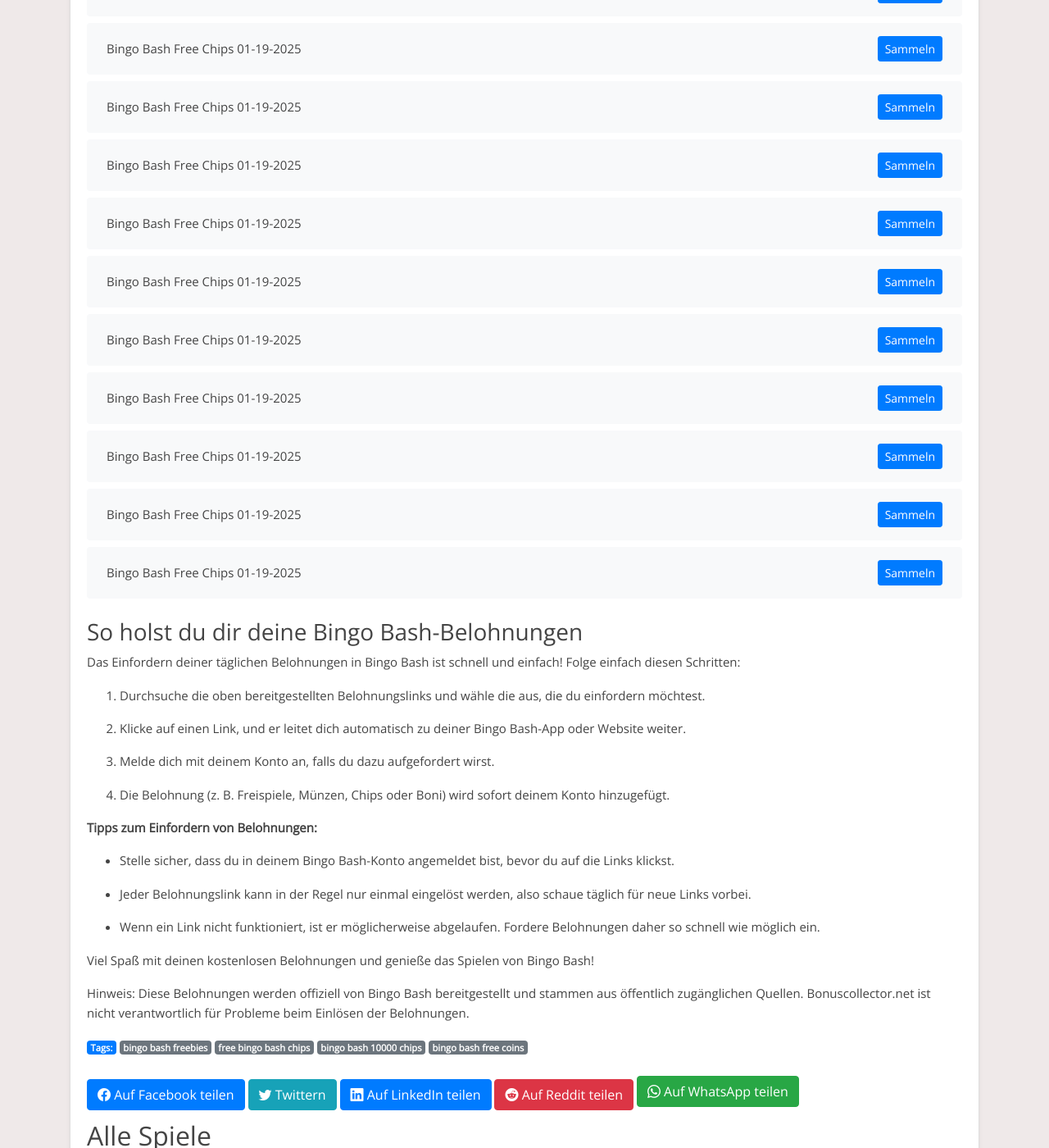
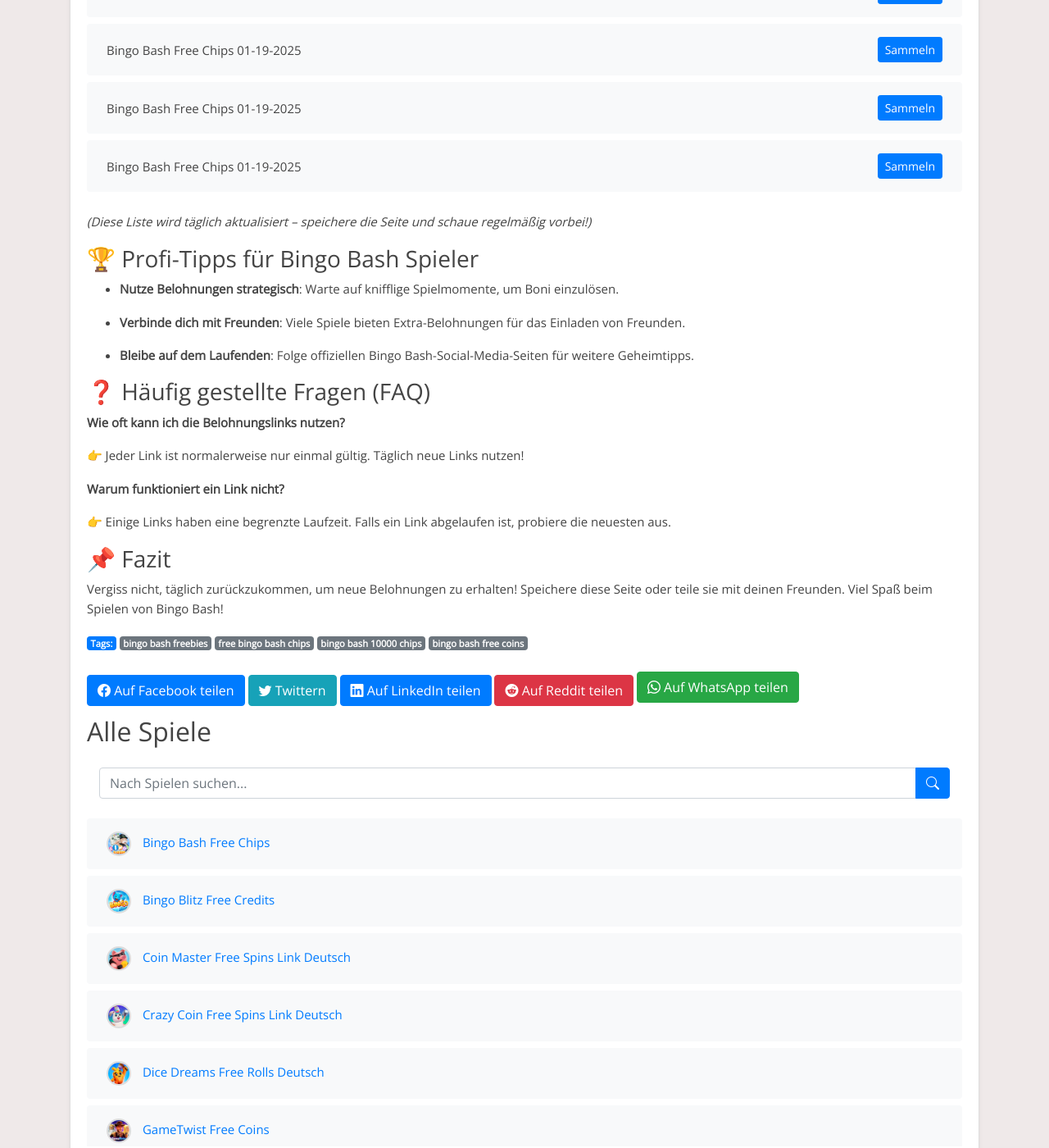
Before and after one commit to Prollad99/bs-de, a Jekyll site: the page built from _posts/2025-01-19-bingo-bash.md, in a window 1280 px wide and 1400 px high, scrolled down 7443 px. Shown: the whole window at 82% size. Built offline with Jekyll 4.4.1, drawn with Linux system fonts in a browser that asks for light colours; some of the changed text lies outside the part shown.

Commit message:
Aktualisiere bingo-bash-Belohnungslinks, Inhalte und Änderungsdatum

```diff
--- a/_includes/bingo-bash_footer.html
+++ b/_includes/bingo-bash_footer.html
@@ -1,27 +1,31 @@
-### So holst du dir deine Bingo Bash-Belohnungen
+*(Diese Liste wird täglich aktualisiert – speichere die Seite und schaue regelmäßig vorbei!)*
 
 
-Das Einfordern deiner täglichen Belohnungen in Bingo Bash ist schnell und einfach! Folge einfach diesen Schritten:
 
-1. Durchsuche die oben bereitgestellten Belohnungslinks und wähle die aus, die du einfordern möchtest.
+### 🏆 Profi-Tipps für Bingo Bash Spieler
 
-2. Klicke auf einen Link, und er leitet dich automatisch zu deiner Bingo Bash-App oder Website weiter.
+- **Nutze Belohnungen strategisch**: Warte auf knifflige Spielmomente, um Boni einzulösen.
 
-3. Melde dich mit deinem Konto an, falls du dazu aufgefordert wirst.
+- **Verbinde dich mit Freunden**: Viele Spiele bieten Extra-Belohnungen für das Einladen von Freunden.
 
-4. Die Belohnung (z. B. Freispiele, Münzen, Chips oder Boni) wird sofort deinem Konto hinzugefügt.
+- **Bleibe auf dem Laufenden**: Folge offiziellen Bingo Bash-Social-Media-Seiten für weitere Geheimtipps.
 
 
-**Tipps zum Einfordern von Belohnungen:**
 
-- Stelle sicher, dass du in deinem Bingo Bash-Konto angemeldet bist, bevor du auf die Links klickst.
+### ❓ Häufig gestellte Fragen (FAQ)
 
-- Jeder Belohnungslink kann in der Regel nur einmal eingelöst werden, also schaue täglich für neue Links vorbei.
+**Wie oft kann ich die Belohnungslinks nutzen?**
 
-- Wenn ein Link nicht funktioniert, ist er möglicherweise abgelaufen. Fordere Belohnungen daher so schnell wie möglich ein.
+👉 Jeder Link ist normalerweise nur einmal gültig. Täglich neue Links nutzen!
 
 
-Viel Spaß mit deinen kostenlosen Belohnungen und genieße das Spielen von Bingo Bash!
+
+**Warum funktioniert ein Link nicht?**
+
+👉 Einige Links haben eine begrenzte Laufzeit. Falls ein Link abgelaufen ist, probiere die neuesten aus.
 
 
-Hinweis: Diese Belohnungen werden offiziell von Bingo Bash bereitgestellt und stammen aus öffentlich zugänglichen Quellen. Bonuscollector.net ist nicht verantwortlich für Probleme beim Einlösen der Belohnungen.
+
+### 📌 Fazit
+
+Vergiss nicht, täglich zurückzukommen, um neue Belohnungen zu erhalten! Speichere diese Seite oder teile sie mit deinen Freunden. Viel Spaß beim Spielen von Bingo Bash!
--- a/_includes/bingo-bash_post.html
+++ b/_includes/bingo-bash_post.html
@@ -1,26 +1,13 @@
-## Tägliche Bingo Bash-Belohnungen & Strategien
+**Willkommen, Bingo Bash-Fans!**
 
-**Willkommen, Bingo Bash-Fans!**
 Suchst du nach den neuesten Gratis-Belohnungen für Bingo Bash? Dann bist du hier genau richtig! Wir aktualisieren täglich die besten Links für Freispiele, Münzen und andere Boni, damit du dein Spielerlebnis optimal genießen kannst.
 
+
+
 ### Was ist Bingo Bash und warum sind Belohnungen wichtig?
+
 Bingo Bash ist ein beliebtes Spiel, das von Millionen gespielt wird. Mit täglichen Belohnungen kannst du länger spielen, schneller leveln und das Beste aus deinem Spielerlebnis herausholen.
 
+
+
 ### 🚀 Tägliche Belohnungslinks für Bingo Bash
-✅ [Hier die neuesten Links einfügen]
-*(Diese Liste wird täglich aktualisiert – speichere die Seite und schaue regelmäßig vorbei!)*
-
-### 🏆 Profi-Tipps für Bingo Bash Spieler
-- **Nutze Belohnungen strategisch**: Warte auf knifflige Spielmomente, um Boni einzulösen.
-- **Verbinde dich mit Freunden**: Viele Spiele bieten Extra-Belohnungen für das Einladen von Freunden.
-- **Bleibe auf dem Laufenden**: Folge offiziellen Bingo Bash-Social-Media-Seiten für weitere Geheimtipps.
-
-### ❓ Häufig gestellte Fragen (FAQ)
-**Wie oft kann ich die Belohnungslinks nutzen?**
-👉 Jeder Link ist normalerweise nur einmal gültig. Täglich neue Links nutzen!
-
-**Warum funktioniert ein Link nicht?**
-👉 Einige Links haben eine begrenzte Laufzeit. Falls ein Link abgelaufen ist, probiere die neuesten aus.
-
-### 📌 Fazit
-Vergiss nicht, täglich zurückzukommen, um neue Belohnungen zu erhalten! Speichere diese Seite oder teile sie mit deinen Freunden. Viel Spaß beim Spielen von Bingo Bash!
```
